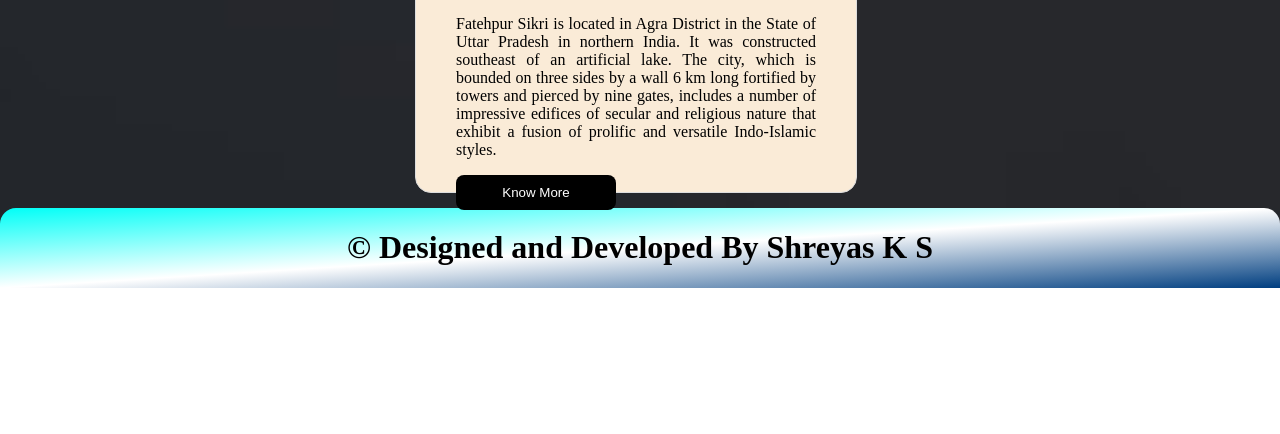
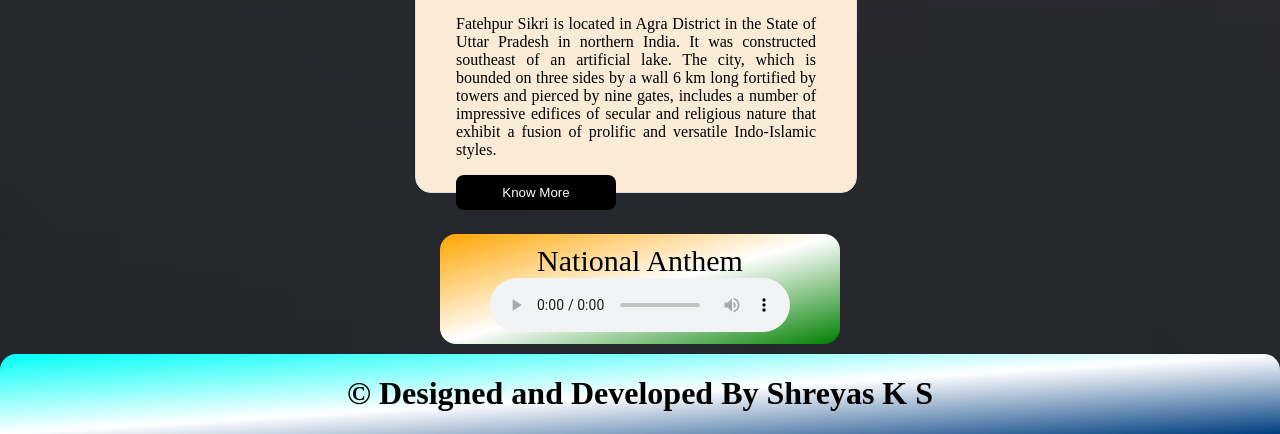
Before and after one commit to ksshreyas124/TeachNook, a plain HTML site: page index.html in a window 1280 px wide. Shown: the part 4388-4822 px from the top of the page. Before the commit the page ends 4676 px from the top, so only its background shows below. Drawn offline with Linux system fonts and the light colour scheme.

Commit message:
updated html

```diff
--- a/index.html
+++ b/index.html
@@ -6,7 +6,6 @@
     <meta name="viewport" content="width=device-width, initial-scale=1.0">
     <title>Historic Temple</title>
     <link rel="stylesheet" href="styles.css">
-
 
 </head>
 <body>
@@ -174,16 +173,20 @@
     </div>
 
     </div>
-
-<!--     <center>
-        <div>
+    <br><br>
+    <center>
+        <div class="bott">
+            <label for="">National Anthem</label>
+        <div class="aud">
             <i>
                 <audio controls>
                     <source src="National_Anthem.mp3" type="audio/mpeg">
                 </audio>
             </i>
         </div>
-    </center> -->
+        </div>
+        <br>
+    </center>
     <div>
         <div class="footer">
             <h1>&copy;  Designed and Developed By Shreyas K S </h1>
```
